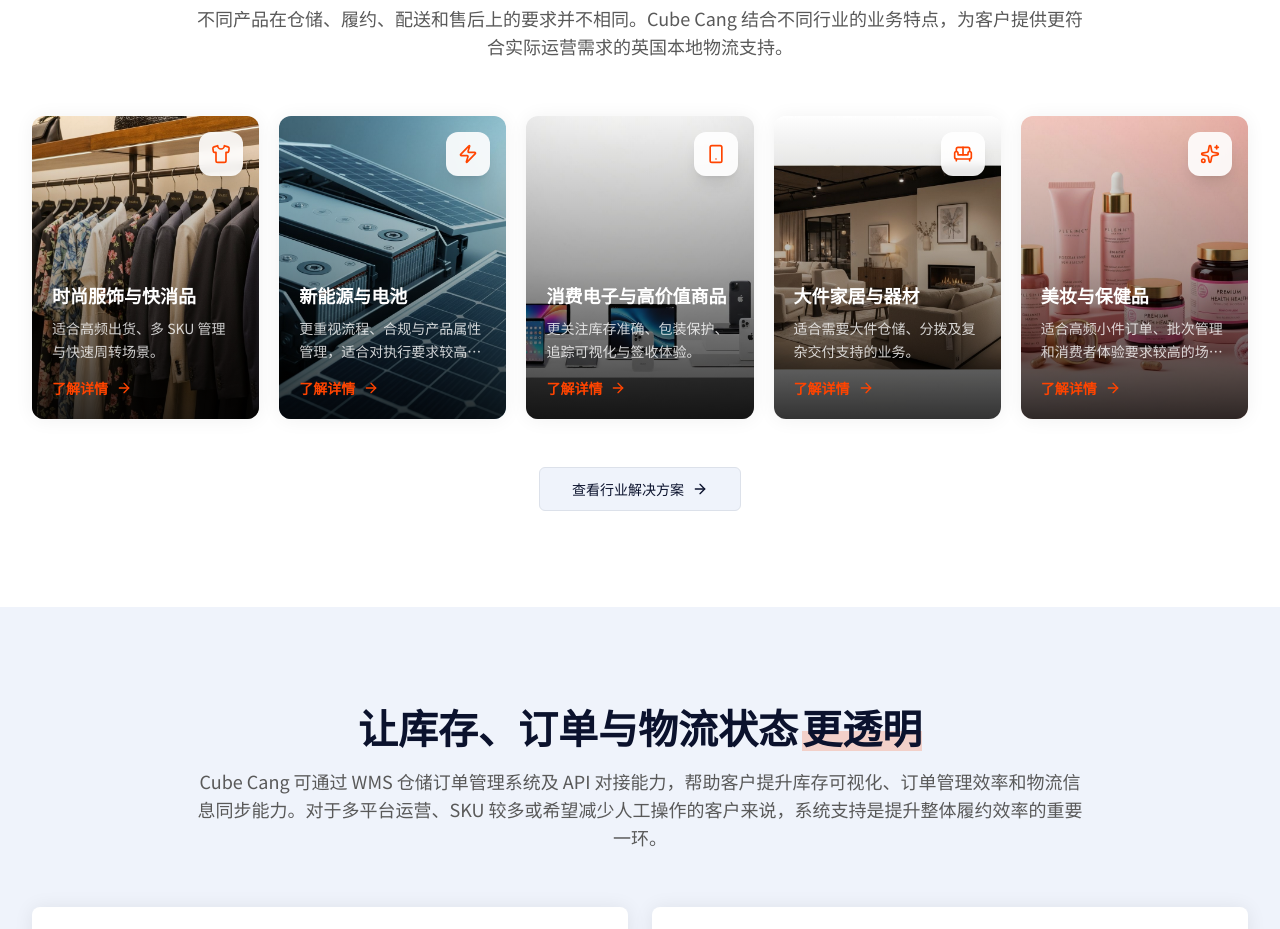
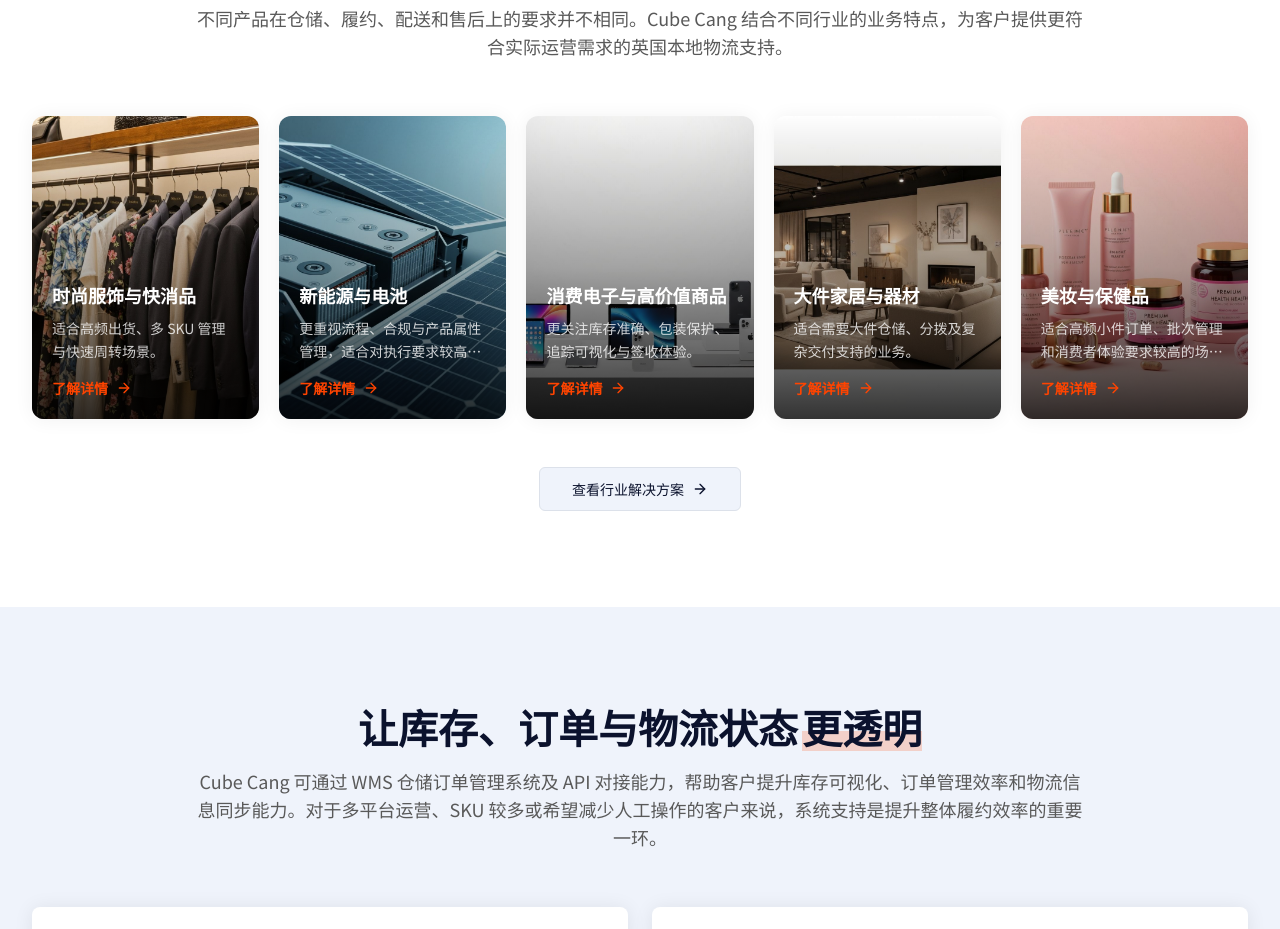
Before and after one commit to ZJVB/v0-chinese-website-clone, a Next.js app: page / in a window 1280 px wide. Shown: the part 4420-5349 px from the top of the page. Built offline with nearby package versions, Linux system fonts and the light colour scheme.

Commit message:
fix: remove top right icon badge from industry card
Simplify industry card by removing top icon badge and
retain only bottom title, description, and link.

```diff
--- a/components/industries-section.tsx
+++ b/components/industries-section.tsx
@@ -70,11 +70,6 @@ export function IndustriesSection() {
               {/* Gradient Overlay */}
               <div className="absolute inset-0 bg-gradient-to-t from-black/80 via-black/30 to-transparent transition-all duration-300 group-hover:from-black/90 group-hover:via-black/40" />
 
-              {/* Icon Badge */}
-              <div className="absolute right-4 top-4 flex h-11 w-11 items-center justify-center rounded-xl bg-white/90 shadow-lg backdrop-blur-sm transition-transform duration-300 group-hover:scale-110">
-                <item.icon className="h-5 w-5 text-primary" />
-              </div>
-
               {/* Content Overlay */}
               <div className="absolute inset-x-0 bottom-0 p-5">
                 <h3 className="mb-2 text-lg font-bold text-white transition-colors duration-300 group-hover:text-primary">
```
